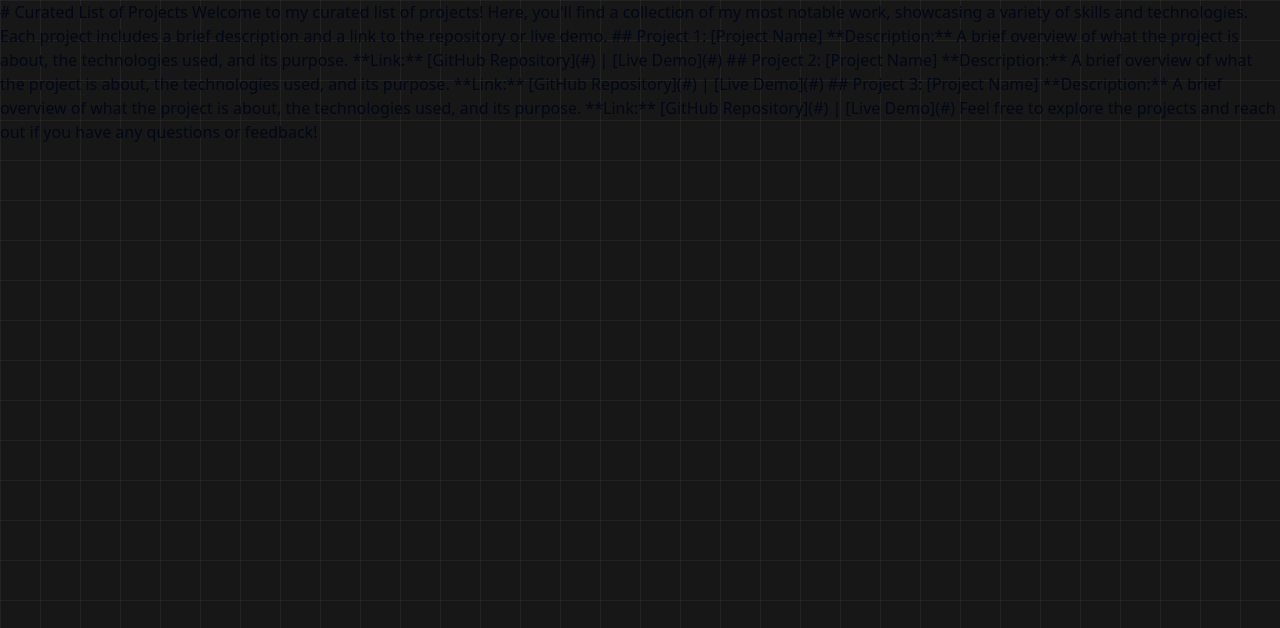
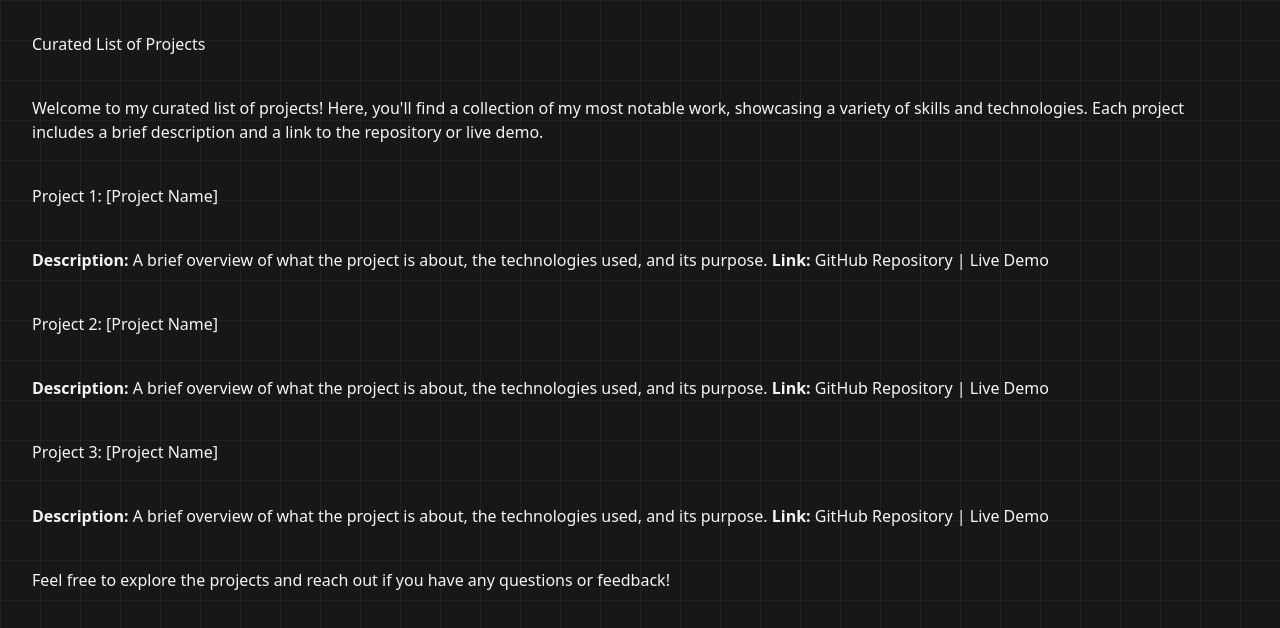
Before and after one commit to Fabbboy/portfolio, a Next.js app: page /blog/curated-list-of-projects in a window 1280 px wide. Shown: the top 628 px of the page. Built offline with nearby package versions, Linux system fonts and the light colour scheme.

Commit message:
rendering some markdown

```diff
--- a/package.json
+++ b/package.json
@@ -26,6 +26,8 @@
     "next": "14.2.15",
     "react": "^18",
     "react-dom": "^18",
+    "react-markdown": "^9.0.1",
+    "remark-gfm": "^4.0.0",
     "tailwind-merge": "^2.5.4",
     "tailwindcss-animate": "^1.0.7"
   },
--- a/src/app/blog/[blog_id]/BlogFetcher.tsx
+++ b/src/app/blog/[blog_id]/BlogFetcher.tsx
@@ -1,5 +1,7 @@
 "use client";
 import { useState, useEffect } from "react";
+import ReactMarkdown from "react-markdown";
+import remarkGfm from "remark-gfm";
 
 interface BlogContentFetcherProps {
   blog_id: string;
@@ -19,5 +21,13 @@
     fetchPostContent();
   }, [blog_id]);
 
-  return <p>{postContent || "Loading content..."}</p>;
+  return (
+    <div className="w-full h-full p-4 md:p-8 space-y-6 md:space-y-10 justify-start items-start text-neutral-100">
+      {postContent ? (
+        <ReactMarkdown remarkPlugins={[remarkGfm]}>{postContent}</ReactMarkdown>
+      ) : (
+        <p>Loading content...</p>
+      )}
+    </div>
+  );
 }
```
Also changed, not shown: 1 other file (tests, documents, lock files or other folders).
